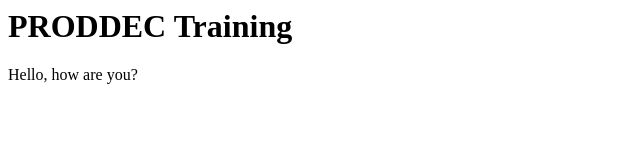
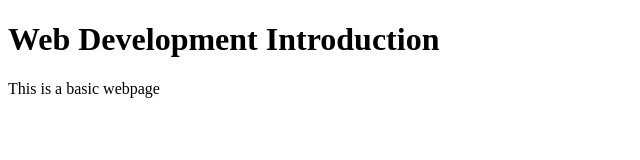
Before and after one commit to gokulmanohar/Web-Development-Introduction, a plain HTML site: page basic-webpage.html in a window 1280 px wide. Shown: the whole page, without its empty margins (0-640 px from the left). Drawn offline with Linux system fonts and the light colour scheme.

Commit message:
Update basic-webpage.html

```diff
--- a/basic-webpage.html
+++ b/basic-webpage.html
@@ -1,3 +1,4 @@
+<!DOCTYPE html>
 <html>
 
 <head>
@@ -6,8 +7,8 @@
 
 <body>
 
-    <h1>PRODDEC Training</h1>
-    <p>Hello, how are you?</p>
+    <h1>Web Development Introduction</h1>
+    <p>This is a basic webpage</p>
 
 </body>
 
```
